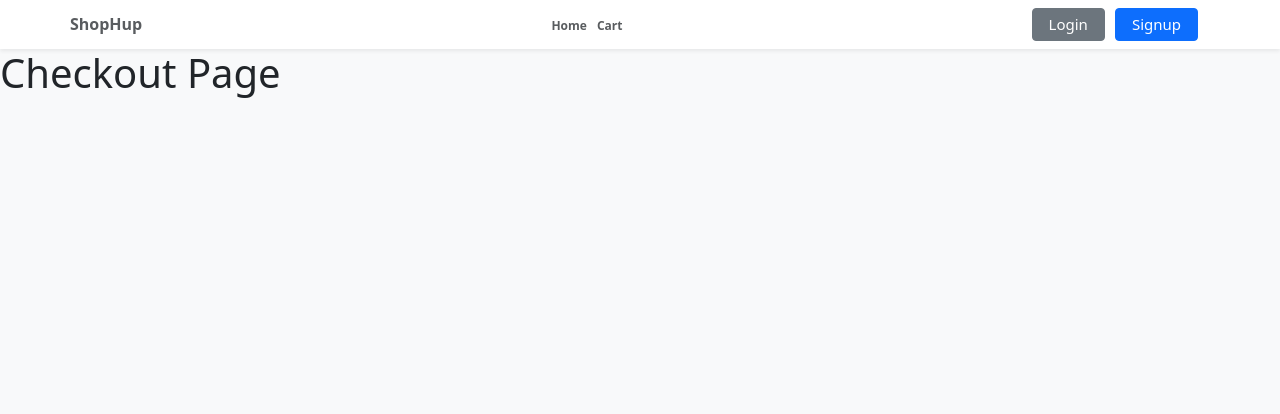
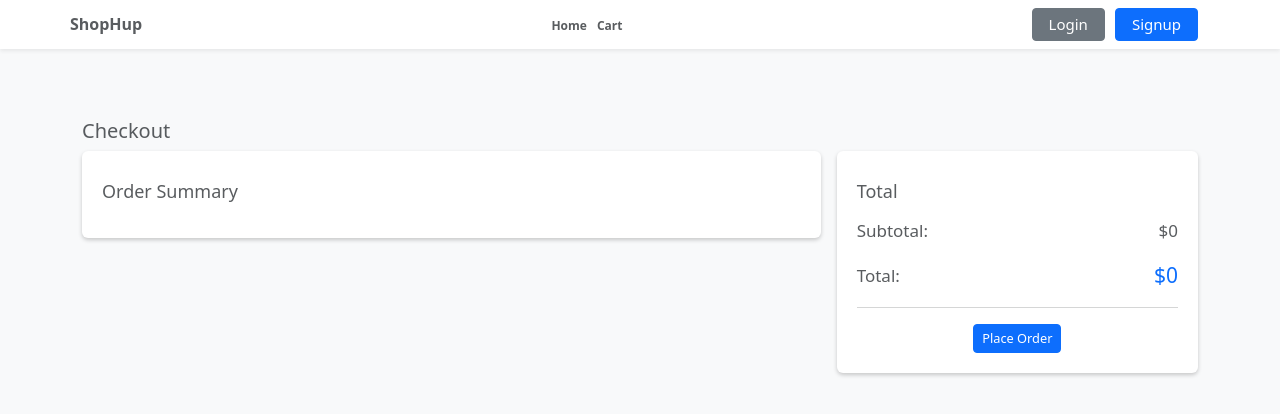
Before and after one commit to Nabahani/E-Commerce-Website, a React (Vite) app: page /checkout in a window 1280 px wide. Shown: the top 414 px of the page. Built offline with nearby package versions, Linux system fonts and the light colour scheme.

Commit message:
finished checkout

```diff
--- a/src/App.css
+++ b/src/App.css
@@ -27,10 +27,6 @@
 .header {
     text-align: center;
     margin-bottom: 70px;
-}
-
-h3.title {
-    font-size: 40px;
 }
 
 p.sub-title {
@@ -91,14 +87,18 @@ p.error {
     font-size: 15px;
 }
 
+.flex-page {
+    display: flex;
+    justify-content: center;
+}
+
 .product-description {
     box-shadow: 0 4px 8px rgba(0, 0, 0, .2);
-    padding: 16px 0;
-    display: flex;
+    max-width: 1000px;
     align-items: center;
 }
 
-.product-description .product-image img {
+.product-image img {
     width: 100%;
     height: 100%;
 }
@@ -115,3 +115,94 @@ p.error {
 .product-text {
     font-size: 17px;
 }
+
+.cart-title {
+    font-size: 20px;
+}
+
+.summary-container {
+    box-shadow: 0 2px 4px rgba(0, 0, 0, .2);
+    padding: 30px 20px 20px 20px;
+}
+
+.summary-flex-container {
+    display: flex;
+    justify-content: space-between;
+    align-items: center;
+}
+
+h4.cart-list-title {
+    font-size: 18px;
+}
+
+.item-details {
+    display: flex;
+    align-items: center;
+}
+
+.item-image {
+    width: 50%;
+}
+
+.item-image img {
+    width: 100%;
+    border-radius: 5px;
+}
+
+.item-name {
+    font-size: 18px;
+    font-weight: 500;
+}
+
+.item-price {
+    font-size: 17px;
+    font-weight: 500;
+}
+
+.item-qty-controls {
+    display: flex;
+    justify-content: center;
+}
+
+.item-qty-controls button {
+    padding: 1px 13px;
+    border: none;
+    background-color: transparent;
+}
+
+.item-qty-controls span {
+    font-size: 13px;
+    font-weight: 500;
+}
+
+.item-controls .remove-btn {
+    font-size: 14px;
+}
+
+p.subtotal,
+p.total {
+    font-size: 17px;
+    display: flex;
+    justify-content: space-between;
+    align-items: center;
+}
+
+p.subtotal span,
+p.total span {
+    font-weight: 500;
+}
+
+p.total span {
+    font-size: 21px;
+}
+
+.order-btn button {
+    font-size: .8rem;
+}
+
+
+@media (min-width: 992px) {
+    .item-image {
+        width: 300px;
+    }
+}
--- a/src/App.jsx
+++ b/src/App.jsx
@@ -6,11 +6,13 @@ import Auth from './pages/Auth'
 import Navbar from './components/Navbar'
 import AuthProvider from './context/AuthContext'
 import ProductDetails from './pages/ProductDetails'
+import CartProvider from './context/CartContext'
 
 function App() {
   return (
     <div className='bg-light min-vh-100'>
       <AuthProvider>
+        <CartProvider>
           <Navbar />
 
           <Routes>
@@ -19,6 +21,7 @@ function App() {
             <Route path='/auth' element={<Auth />} />
             <Route path='/product/:id' element={<ProductDetails />} />
           </Routes>
+        </CartProvider>
       </AuthProvider>
     </div>
   )
--- a/src/components/Card.jsx
+++ b/src/components/Card.jsx
@@ -1,6 +1,11 @@
 import { Link } from "react-router-dom"
+import { useCart } from "../context/CartContext"
 
 export default function Card({ product }) {
+    const { addToCart, cartItems } = useCart();
+    const currentProduct = cartItems.find((item) => item.id === product.id);
+    const currentProductQuantity = currentProduct ? `(${currentProduct.quantity})` : "";
+
     return (
         <div className="col-md-6 col-lg-4">
             <div className="product-card">
@@ -13,7 +18,7 @@ export default function Card({ product }) {
                     <p className="product-details text-primary">${product.price}</p>
 
                     <Link to={`/product/${product.id}`} className="btn btn-secondary btn-sm me-2">View Details</Link>
-                    <button className="btn btn-primary btn-sm">Add to card</button>
+                    <button className="btn btn-primary btn-sm" onClick={() => addToCart(product.id)}>Add to Card {currentProductQuantity}</button>
                 </div>
             </div>
         </div>
--- /dev/null
+++ b/src/components/CartItem.jsx
@@ -0,0 +1,37 @@
+import { useCart } from '../context/CartContext';
+import { getProductById } from '../data/products'
+
+export default function CartItem({ item }) {
+    const currentProduct = getProductById(item.id);
+    const totalItemPrice = currentProduct.price * item.quantity;
+
+    const { updateCartItems, removeCartFromItems } = useCart();
+
+    return (
+        <div>
+            <div className="summary-flex-container">
+                <div className="item-details">
+                    <div className="item-image">
+                        <img className='img-fluid' src={currentProduct.image} alt={currentProduct.name} />
+                    </div>
+                    <div className='ms-2'>
+                        <h5 className='item-name'>{currentProduct.name}</h5>
+                        <p className='item-price text-primary'>${currentProduct.price}</p>
+                    </div>
+                </div>
+                <div className="item-controls">
+                    <div className="item-qty-controls border rounded">
+                        <div>
+                            <button className="btn-sm" onClick={() => updateCartItems(item.id, item.quantity - 1)}>-</button>
+                            <span>{item.quantity}</span>
+                            <button className="btn-sm" onClick={() => updateCartItems(item.id, item.quantity + 1)}>+</button>
+                        </div>
+                    </div>
+                    <p className="text-primary item-price my-2 text-end">${totalItemPrice}</p>
+                    <button className="btn btn-sm btn-secondary px-3 remove-btn" onClick={() => removeCartFromItems(item.id)}>Remove</button>
+                </div>
+            </div>
+            <hr />
+        </div>
+    )
+}
--- a/src/components/Navbar.jsx
+++ b/src/components/Navbar.jsx
@@ -14,8 +14,8 @@ export default function Navbar() {
                     <Link className="link text-muted" to={'/checkout'}>Cart</Link>
                 </div>
                 {!user ? <div className="">
-                    <Link to={'/auth'} className="btn btn-sm btn-secondary link-btn px-3" style={{ fontSize: "15px" }}>Login</Link>
-                    <Link to={'/auth'} className="btn btn-sm btn-primary link-btn px-3" style={{ fontSize: "15px" }}>Signup</Link>
+                    <Link to={'/auth?mode=login'} className="btn btn-sm btn-secondary link-btn px-3" style={{ fontSize: "15px" }}>Login</Link>
+                    <Link to={'/auth?mode=signup'} className="btn btn-sm btn-primary link-btn px-3" style={{ fontSize: "15px" }}>Signup</Link>
                 </div> : <div className="">
                     <span className="user-email text-primary">{user.email}</span>
                     <button className="btn btn-sm btn-secondary link-btn px-3" style={{ fontSize: "15px" }} onClick={logOut}>Log Out</button>
--- a/src/context/AuthContext.jsx
+++ b/src/context/AuthContext.jsx
@@ -10,7 +10,7 @@ export default function AuthProvider({ children }) {
         const users = JSON.parse(localStorage.getItem("users") || "[]");
 
         if (users.find(u => u.email === email)) {
-            return { success: false, error: "Email already exist" }
+            return { success: false, error: "Email already exists" }
         }
 
         const newUser = { email, password };
--- /dev/null
+++ b/src/context/CartContext.jsx
@@ -0,0 +1,67 @@
+import { createContext, useState, useContext, useEffect } from "react";
+import { getProductById } from "../data/products";
+
+
+const CartContext = createContext(null);
+
+export default function CartProvider({ children }) {
+
+    const [cartItems, setCartItems] = useState(() => {
+
+        const saved = localStorage.getItem("cart-items");
+        return saved ? JSON.parse(saved) : [];
+
+    });
+
+    useEffect(() => {
+        localStorage.setItem("cart-items", JSON.stringify(cartItems));
+    }, [cartItems]);
+
+    function addToCart(productId) {
+        const existing = cartItems.find((item) => item.id === productId);
+        if (existing) {
+            const currentQuantity = existing.quantity;
+            setCartItems(cartItems.map((item) => item.id === productId ? { id: productId, quantity: currentQuantity + 1 } : item));
+            return;
+        }
+        setCartItems([...cartItems, { id: productId, quantity: 1 }]);
+    }
+
+    function removeCartFromItems(productId) {
+        setCartItems(cartItems.filter((item) => item.id !== productId))
+    }
+
+    function updateCartItems(productId, quantity) {
+        if (quantity <= 0) {
+            removeCartFromItems(productId);
+            return;
+        }
+
+        setCartItems(cartItems.map((item) => (
+            item.id === productId ? { id: productId, quantity: quantity } : item
+        )))
+    }
+
+    function totalPrice() {
+        return cartItems.reduce((total, item) => {
+            const currentProduct = getProductById(item.id);
+            return total + currentProduct.price * item.quantity;
+        }, 0);
+    }
+
+    function placeOrder() {
+        setCartItems([]);
+        alert("Order successful");
+    }
+
+    return (
+        <CartContext.Provider value={{ addToCart, cartItems, updateCartItems, removeCartFromItems, totalPrice, placeOrder }}>
+            {children}
+        </CartContext.Provider>
+    )
+}
+
+export function useCart() {
+    const context = useContext(CartContext);
+    return context;
+}
--- a/src/pages/Checkout.jsx
+++ b/src/pages/Checkout.jsx
@@ -1,5 +1,45 @@
+import CartItem from "../components/CartItem";
+import { useCart } from "../context/CartContext"
+
 export default function Checkout() {
+
+    const { cartItems, totalPrice, placeOrder } = useCart();
+
     return (
-        <h1>Checkout Page</h1>
+        <div className="page container text-muted">
+            <h3 className="cart-title">Checkout</h3>
+            <div className="row g-3">
+                <div className="col-12 col-md-8">
+                    <div className="bg-white summary-container rounded">
+                        <h4 className="cart-list-title mb-3">Order Summary</h4>
+                        <div className="cart-items">
+                            {
+                                cartItems.map((item) => (
+                                    <CartItem item={item} key={item.id} />
+                                ))
+                            }
+                        </div>
+                    </div>
+                </div>
+
+                <div className="col-12 col-md-4">
+                    <div className="bg-white summary-container rounded">
+                        <h4 className="cart-list-title mb-3">Total</h4>
+                        <p className="subtotal">
+                            Subtotal:
+                            <span>${totalPrice()}</span>
+                        </p>
+                        <p className="total">
+                            Total:
+                            <span className="text-primary">${totalPrice()}</span>
+                        </p>
+                        <hr />
+                        <div className="order-btn text-center">
+                            <button className="btn btn-primary btn-sm" onClick={() => placeOrder()}>Place Order</button>
+                        </div>
+                    </div>
+                </div>
+            </div>
+        </div>
     )
 }
--- a/src/pages/Home.jsx
+++ b/src/pages/Home.jsx
@@ -8,7 +8,7 @@ export default function Home() {
     return (
         <div className="text-muted page">
             <div className="header">
-                <h3 className="title fw-bolder">Welcome to ShopHup</h3>
+                <h3 className="fs-2 fw-bolder">Welcome to ShopHup</h3>
                 <p className="sub-title">Discover amazing products at great prices</p>
             </div>
 
--- a/src/pages/ProductDetails.jsx
+++ b/src/pages/ProductDetails.jsx
@@ -1,6 +1,7 @@
 import { useNavigate, useParams } from 'react-router-dom'
 import { useEffect, useState } from 'react';
 import { getProductById } from '../data/products'
+import { useCart } from '../context/CartContext';
 
 export default function ProductDetails() {
 
@@ -21,17 +22,26 @@ export default function ProductDetails() {
         return <h1>Loading...</h1>
     }
 
+    const { addToCart, cartItems } = useCart();
+    const currentProduct = cartItems.find((item) => item.id === product.id);
+    const currentProductQuantity = currentProduct ? `(${currentProduct.quantity})` : "";
+
     return (
-        <div className="page container text-muted">
+        <div className="page container text-muted flex-page">
             <div className="product-description rounded row">
-                <div className="product-image col-12 col-md-6">
-                    <img className='rounded' src={product.image} alt={product.name} />
+                <div className="col-12 col-md-6">
+                    <div className="product-image my-3">
+                        <img className='rounded' src={product.image} alt={product.name} />
+                    </div>
                 </div>
-                <div className="product-info col-12 col-md-6 my-4 my-md-0">
-                    <h5 className='product-title'>{product.name}</h5>
-                    <p className='product-price text-primary mb-2 mt-3'>${product.price}</p>
-                    <p className='product-text'>{product.description}</p>
-                    <button className="btn btn-primary btn-sm px-3">Add to Cart</button>
+
+                <div className="col-12 col-md-6">
+                    <div className="product-info my-3">
+                        <h5 className='product-title'>{product.name}</h5>
+                        <p className='product-price text-primary mb-2 mt-3'>${product.price}</p>
+                        <p className='product-text'>{product.description}</p>
+                        <button className="btn btn-primary btn-sm px-3" onClick={() => addToCart(product.id)}>Add to Cart {currentProductQuantity}</button>
+                    </div>
                 </div>
             </div>
         </div>
```
Also changed, not shown: src/pages/Auth.jsx (+9 -8 lines). Lines whose indentation alone changed are shown as unchanged.
